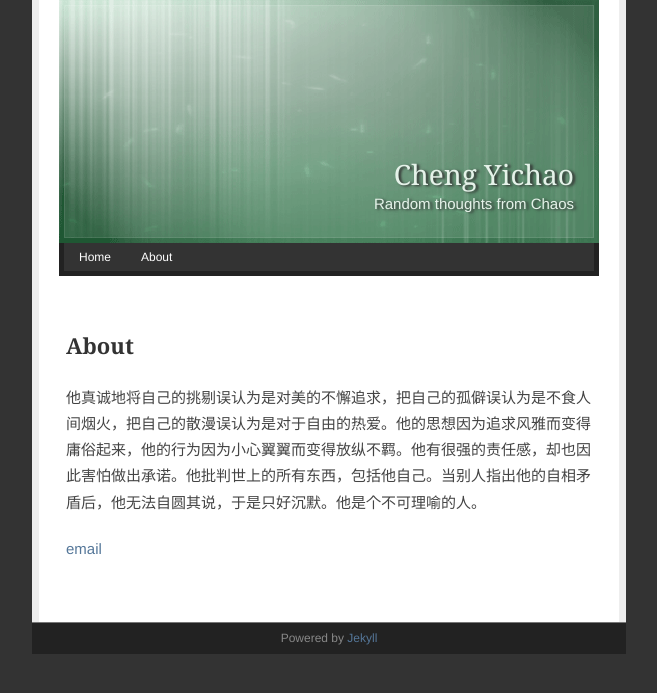
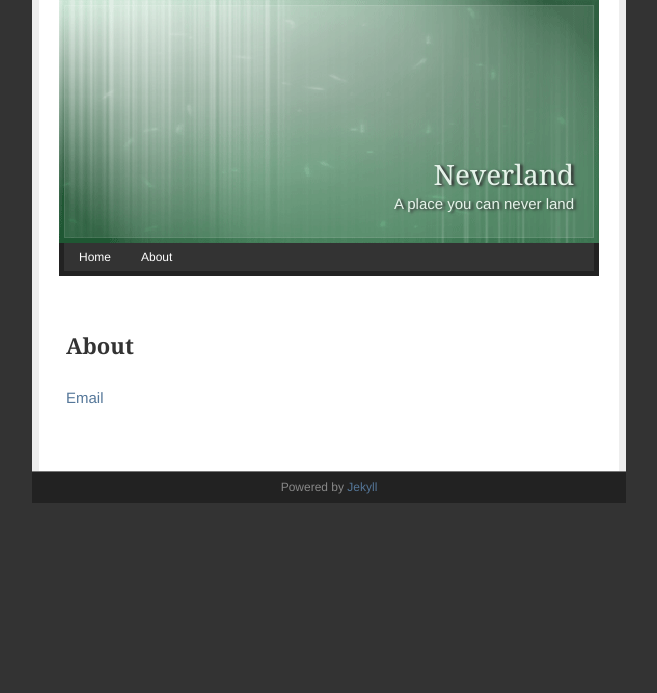
Before and after one commit to dreamsome/onesuper.github.com, a Jekyll site: the page built from onesuper.md, in a window 1280 px wide. Shown: the top 693 px of the page, without its empty margins (311-968 px from the left). Built offline with Jekyll 4.4.1, drawn with Linux system fonts in a browser that asks for light colours; Markdown is read by kramdown in place of the engine named in the settings.

Commit message:
neverland

```diff
--- a/_config.yml
+++ b/_config.yml
@@ -1,6 +1,6 @@
-title: Cheng Yichao's Weblog
+title: Neverland
 permalink: /:year/:month/:day/:title
-paginate: 5
+paginate: 10
 pygments: true
 markdown: rdiscount
 rdiscount:
--- a/_layouts/default.html
+++ b/_layouts/default.html
@@ -3,7 +3,7 @@
   <head>
     <meta charset="utf-8">
     <title>{{ page.title }}</title>
-    <meta name="description" content="Cheng Yichao's blog">
+    <meta name="description" content="Neverland">
     <meta name="author" content="Cheng Yichao">
 {% if page.latex %}
     <script type="text/javascript" src="http://cdn.mathjax.org/mathjax/latest/MathJax.js?config=default"></script>
@@ -31,8 +31,8 @@
     <div class="container">
 
       <div id="header">
-        <h1><a href="/">Cheng Yichao</a></h1>
-        <p id="desc">Random thoughts from Chaos</p>
+        <h1><a href="/">Neverland</a></h1>
+        <p id="desc">A place you can never land</p>
       </div>
       <div id="navs">
         <ul>
--- a/index.html
+++ b/index.html
@@ -1,6 +1,6 @@
 ---
 layout: default
-title: Blog - Random thoughts from Chaos
+title: Neverland
 ---
 
 
--- a/onesuper.md
+++ b/onesuper.md
@@ -5,10 +5,6 @@ title: "About"
 
 
 
-他真诚地将自己的挑剔误认为是对美的不懈追求，把自己的孤僻误认为是不食人间烟火，把自己的散漫误认为是对于自由的热爱。他的思想因为追求风雅而变得庸俗起来，他的行为因为小心翼翼而变得放纵不羁。他有很强的责任感，却也因此害怕做出承诺。他批判世上的所有东西，包括他自己。当别人指出他的自相矛盾后，他无法自圆其说，于是只好沉默。他是个不可理喻的人。
 
 
-
-
-
-[email](mailto:onesuperclark@gmail.com)
+[Email](mailto:onesuperclark@gmail.com)
```
Also changed, not shown: _posts/technium/2013-03-21-kill-assembly.md (+1 -1 lines).
